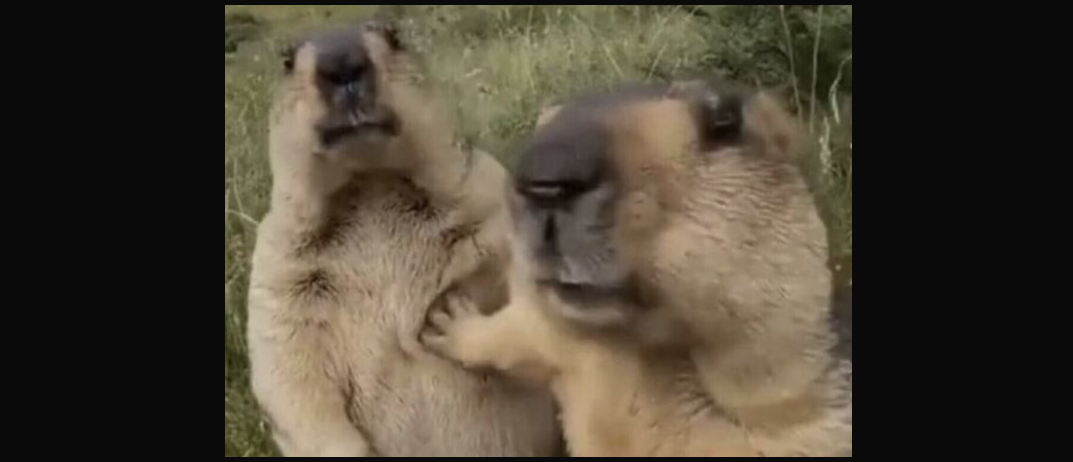
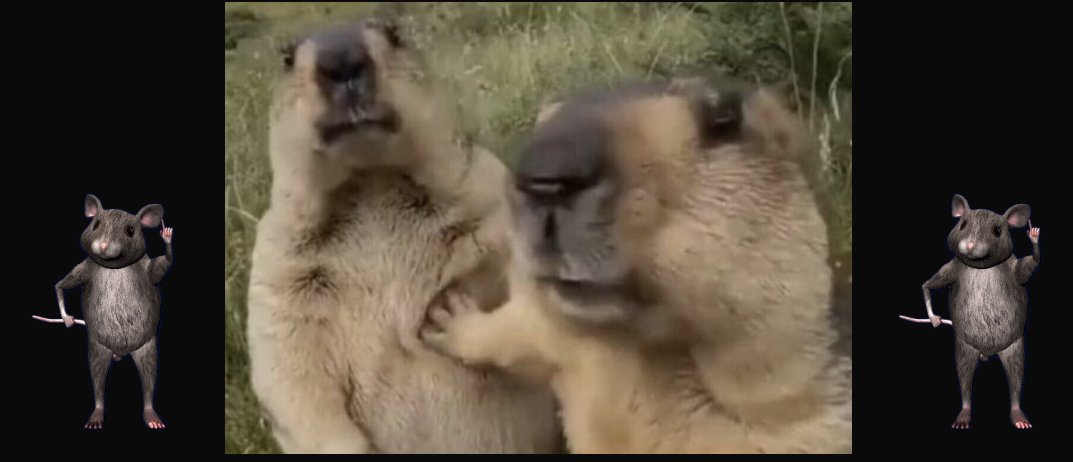
Before and after one commit to Kurczaczek21/Shorts-BOT, a website: page UI/unauthorized.html in a window 1280 px wide. Shown: the part 169-631 px from the top of the page, without its empty margins (102-1175 px from the left). Drawn offline with Linux system fonts and the light colour scheme.

Commit message:
better 401

```diff
--- a/UI/unauthorized.html
+++ b/UI/unauthorized.html
@@ -8,7 +8,11 @@
   </head>
   <body>
     <h1>401 Unauthorized</h1>
-    <img src="./images/cook.png" alt="cook" />
+    <div>
+      <img src="./images/rat.gif" alt="cook" />
+      <img src="./images/cook.png" alt="cook" />
+      <img src="./images/rat.gif" alt="cook" />
+    </div>
     <h1>We won't let you cook</h1>
   </body>
 </html>
```
